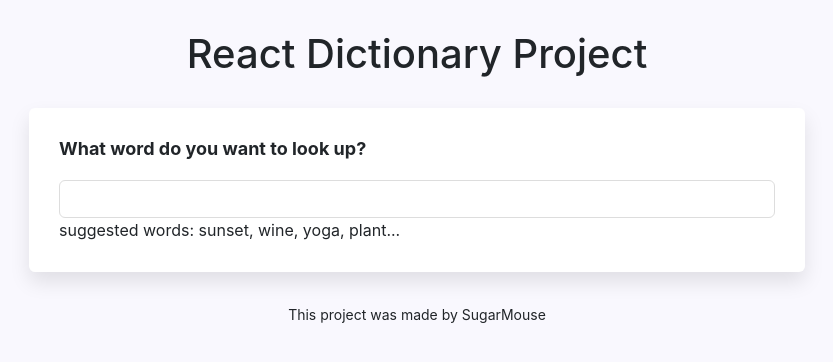
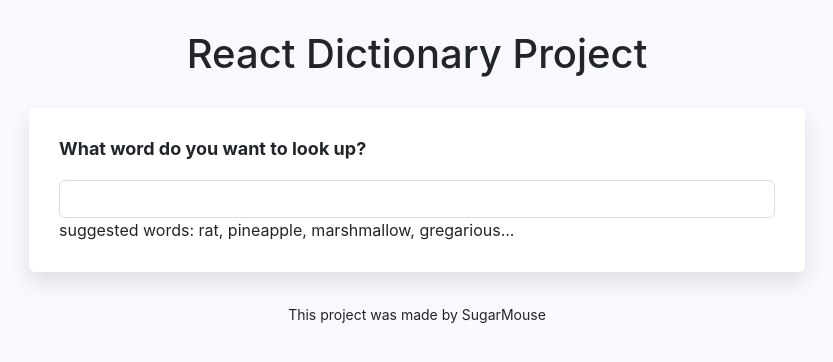
Before and after one commit to Countess-Magpyr/react-dictionary-project, a React (Create React App) app: page / in a window 1280 px wide. Shown: the top 362 px of the page, without its empty margins (223-1056 px from the left). Built offline with nearby package versions, Linux system fonts and the light colour scheme; no server answers.

Commit message:
Update Dictionary.js

```diff
--- a/src/Dictionary.js
+++ b/src/Dictionary.js
@@ -57,7 +57,7 @@ export default function Dictionary(props) {
             />
           </form>
           <div className="hint">
-            suggested words: sunset, wine, yoga, plant...
+            suggested words: rat, pineapple, marshmallow, gregarious...
           </div>
         </section>
         <Results results={results} />
```
